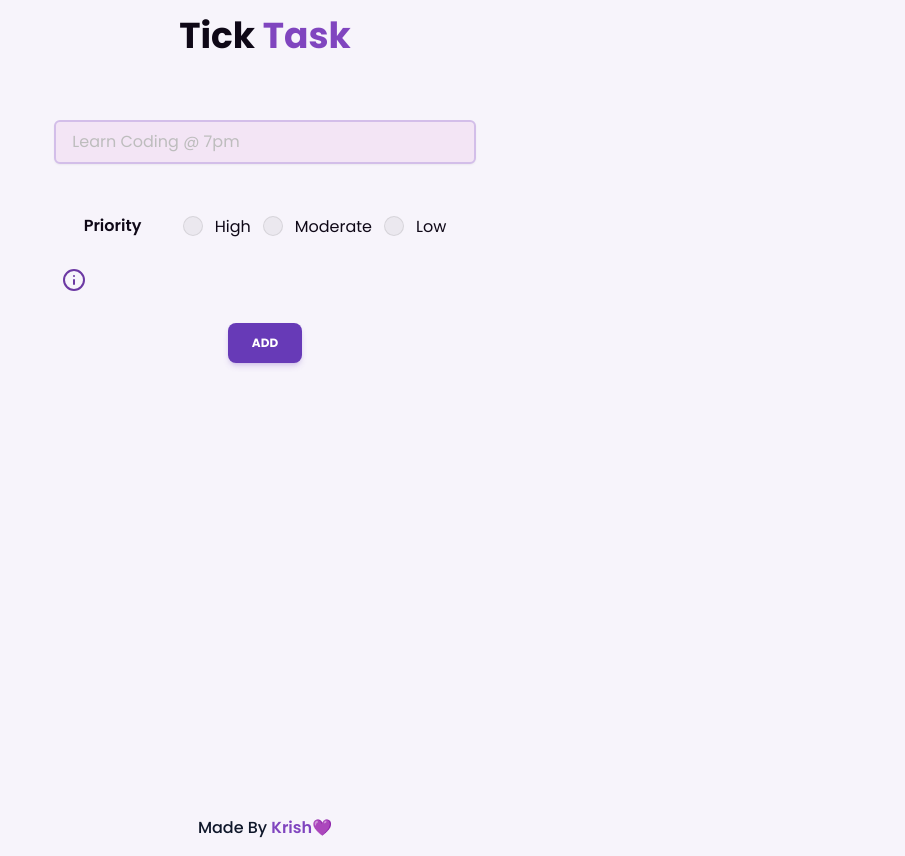
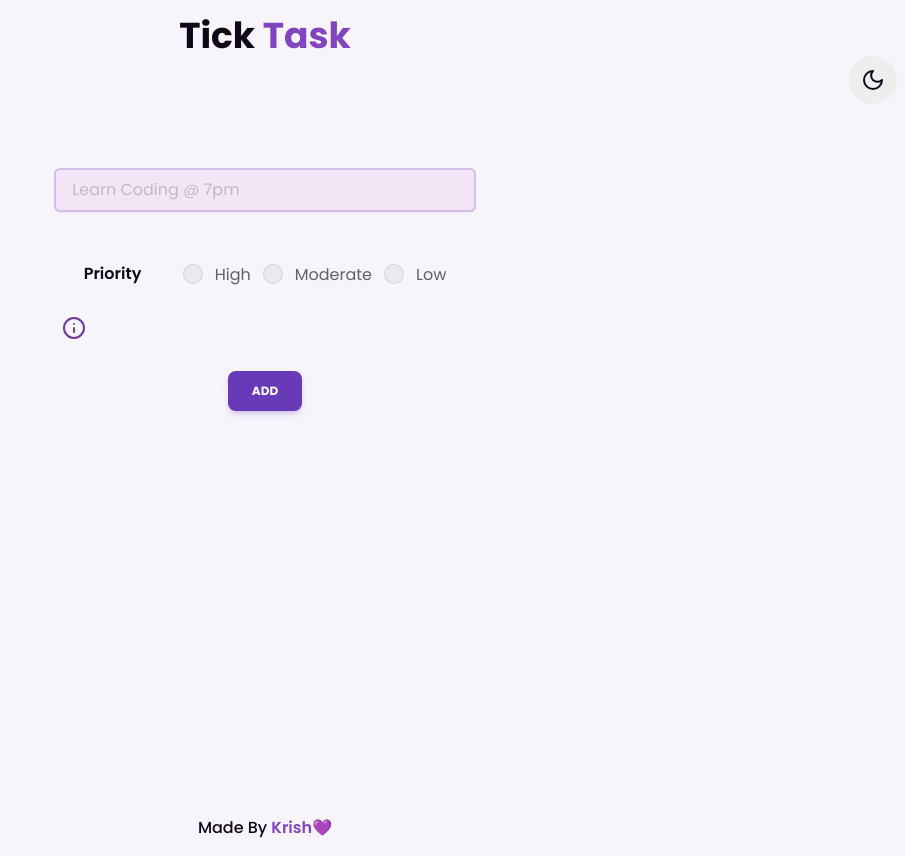
Before and after one commit to Krishrx/tick-task, a React (Vite) app: page / in a window 1280 px wide. Shown: the whole page, without its empty margins (375-1280 px from the left). Built offline with nearby package versions, Linux system fonts and the light colour scheme.

Commit message:
completed

```diff
--- a/src/App.jsx
+++ b/src/App.jsx
@@ -5,10 +5,10 @@ import { useSelector } from "react-redux"
 import TodoTask from "./components/TodoTask";
 import Footer from "./components/Footer";
 function App() {
-  const {showToast,typeOfToast,messageOnToast} = useSelector(state => state.toast);
+  const { showToast, typeOfToast, messageOnToast,isDark } = useSelector(state => state.toast);
   return (
       <>
-      <div className="bg-background text-text font-poppins w-full min-h-screen max-h-full">
+      <div className={`font-poppins w-full min-h-screen max-h-full ${isDark?'bg-darkBackground text-darkText':'bg-background text-text '}`}>
       <Header />
       <Notification showToast={showToast} typeOfToast={typeOfToast} messageOnToast={messageOnToast}/>
       <TaskFields />
--- a/src/components/Footer.jsx
+++ b/src/components/Footer.jsx
@@ -1,8 +1,9 @@
-
+import { useSelector } from "react-redux"
 function Footer() {
+    const isDark = useSelector((state) => state.toast.isDark);
   return (
-    <footer className='flex justify-center items-center px-2 py-4 gap-1 bg-background font-poppins'>
-        <h1 className='font-medium'>Made By <a href="https://github.com/Krishrx" className='text-primary font-semibold'>Krish</a>💜</h1>
+    <footer className={`flex justify-center items-center px-2 py-4 gap-1 font-poppins ${isDark?'bg-darkBackground text-darkText':'bg-background text-text'}`}>
+        <h1 className='font-medium'>Made By <a href="https://github.com/Krishrx" className={`font-semibold ${isDark?'text-primary':'text-primary'}`}>Krish</a>💜</h1>
     </footer>
   )
 }
--- a/src/components/Header.jsx
+++ b/src/components/Header.jsx
@@ -1,9 +1,28 @@
 import React from 'react'
+import { useDispatch, useSelector } from 'react-redux';
+import {Moon,Sun} from 'lucide-react'
+import { toggleTheme } from '../redux/toastSlice'
+import {Tooltip} from '@material-tailwind/react'
+
 function Header() {
   //console.log('from header');
+  const dispatch = useDispatch();
+  const isDark = useSelector((state) => state.toast.isDark);
   return (
-    <header className="flex justify-center items-center px-2 py-4">
-          <h1 className="font-bold text-4xl">Tick <span className="text-primary">Task</span></h1>
+    <header className="flex flex-col justify-center items-center px-2 py-4">
+          <h1></h1>
+          <h1 className="font-bold text-4xl">Tick <span className={`${isDark?'text-darkPrimary':'text-primary'}`}>Task</span></h1>
+          <Tooltip
+            content="Dark/Light Theme"
+            animate={{
+              mount: { scale: 1, y: 0 },
+              unmount: { scale: 0, y: 25 },
+            }} placement="left" className={`font-poppins ${isDark?'bg-white text-text':''}`}
+          >
+            <div className={`self-end cursor-pointer p-3 rounded-full ${isDark?'bg-gray-300 hover:bg-gray-200':'bg-gray-200 hover:bg-gray-300'}`} onClick={()=>dispatch(toggleTheme())}>
+                  {isDark?<Sun color="#eab308"/>:<Moon />}
+                </div>
+          </Tooltip>
     </header>
   )
 }
--- a/src/components/InfoAlert.jsx
+++ b/src/components/InfoAlert.jsx
@@ -22,7 +22,7 @@ function InfoAlert() {
                 <AlertDialogTitle><span className='font-poppins text-xl text-text'>Welcome to Tick <span className='text-primary'>Task</span>!</span></AlertDialogTitle>
                 <AlertDialogDescription>
                     <ul className='font-poppins flex flex-col px-3 list-disc justify-start items-start text-text '>
-                        <li className='list-none text-lg font-semibold text-text'>Quick Tips</li>
+                        <li className='list-none text-lg font-semibold'>Quick Tips</li>
                         <li>Priority field is optional.</li>
                         <li>By default all task priorities are set to High.</li>
                         <li>You can also press <q>Enter</q> key to add/edit task.</li>
--- a/src/components/TaskFields.jsx
+++ b/src/components/TaskFields.jsx
@@ -1,4 +1,4 @@
-import { Button, Radio, Typography } from '@material-tailwind/react';
+import { Button, Radio, Typography,Tooltip } from '@material-tailwind/react';
 import React,{ useState,useEffect } from 'react'
 import { useDispatch, useSelector } from 'react-redux';
 import { taskAdd,editTask,getBack } from '../redux/taskSlice';
@@ -14,6 +14,7 @@ function TaskFields() {
 
     const dispatch = useDispatch();
 
+    const isDark = useSelector((state) => state.toast.isDark);
     const onEdit = useSelector((state)=>state.task.onEdit);
     const editFields = useSelector((state)=>state.task.editTaskFields);
     useEffect(() => {
@@ -108,27 +109,32 @@ function TaskFields() {
     <section className="px-2 py-4 w-full space-y-4">
           <form className='flex flex-col justify-center items-center ' onSubmit={handleSubmit}>
           {/* Task Field */}
-          <input type="text" name='taskField' id='taskField' value={taskFields.taskField} className='bg-purple-50 w-8/12 rounded-md border-2 border-secondary focus:outline-primary  px-4 py-2 md:w-4/12 shadow-sm' onChange={handleChange} placeholder='Learn Coding @ 7pm' autoComplete="off"/>
+          <input type="text" name='taskField' id='taskField' value={taskFields.taskField} className={`w-8/12 rounded-md border-2 px-4 py-2 md:w-4/12 shadow-sm ${isDark?'border-darkSecondary focus:outline-darkPrimary bg-darkPrimary':'bg-purple-50  border-secondary focus:outline-primary '}`} onChange={handleChange} placeholder='Learn Coding @ 7pm' autoComplete="off"/>
 
           {/* Priority section */}
           <div className='w-8/12 flex justify-evenly items-center md:w-4/12  pt-10'>
               <h1 className='font-semibold'>Priority</h1>
 
             <div className='flex flex-col md:flex-row'>
-              <Radio name="priority" value="High" id="High" checked={taskFields.priority === "High"} onChange={handleChange} ripple={true} color='red' className="border-gray-900/10 bg-gray-900/5 p-0 transition-all hover:before:opacity-0" label={<Typography
-               className="font-normal text-text">High</Typography>}/>
+              <Radio name="priority" value="High" id="High" checked={taskFields.priority === "High"} onChange={handleChange} ripple={true} color='red' className={`p-0 transition-all hover:before:opacity-0 ${isDark?'border-gray-500 bg-gray-50':'border-gray-900/10 bg-gray-900/5'}`} label={<Typography
+               className="font-normal">High</Typography>}/>
 
-              <Radio name="priority" value="Moderate" id="Moderate" checked={taskFields.priority === "Moderate"} onChange={handleChange} ripple={true} color='amber'  className="border-gray-900/10 bg-gray-900/5 p-0 transition-all hover:before:opacity-0" label={<Typography
-              className="font-normal text-text">Moderate</Typography>}/>
+              <Radio name="priority" value="Moderate" id="Moderate" checked={taskFields.priority === "Moderate"} onChange={handleChange} ripple={true} color='amber'  className={`p-0 transition-all hover:before:opacity-0 ${isDark?'border-gray-500 bg-gray-50':'border-gray-900/10 bg-gray-900/5'}`} label={<Typography
+              className="font-normal">Moderate</Typography>}/>
 
-              <Radio name="priority" value="Low" id="Low" checked={taskFields.priority === "Low"} onChange={handleChange} ripple={true} color='green'  className="border-gray-900/10 bg-gray-900/5 p-0 transition-all hover:before:opacity-0" label={<Typography
-               className="font-normal text-text">Low</Typography>}/>
+              <Radio name="priority" value="Low" id="Low" checked={taskFields.priority === "Low"} onChange={handleChange} ripple={true} color='green'  className={`p-0 transition-all hover:before:opacity-0 ${isDark?'border-gray-500 bg-gray-50':'border-gray-900/10 bg-gray-900/5'}`} label={<Typography
+               className="font-normal ">Low</Typography>}/>
 
             </div>
           </div>
 
           <div className='w-8/12 px-2 py-2 md:w-4/12 md:pt-5 '>
-            <InfoAlert/>
+            <Tooltip className={`font-poppins ${isDark?'bg-white text-text':''}`} content="Tip" placement="top" animate={{
+              mount: { scale: 1, y: 0 },
+              unmount: { scale: 0, y: 25 },
+            }} >
+              <div className='w-fit'><InfoAlert/></div>
+            </Tooltip>
           </div>
 
           <div className='px-2 py-4'>
--- a/src/components/TodoTask.jsx
+++ b/src/components/TodoTask.jsx
@@ -10,6 +10,7 @@ function TodoTask() {
     //const taskCount = useSelector((state) => state.task.tasksCount);
     const toDoArray = useSelector((state) => state.task.tasks);
     const isOnEdit = useSelector((state) => state.task.onEdit);
+    const isDark = useSelector((state) => state.toast.isDark);
     const dispatch = useDispatch();
 
     const [open, setOpen] = useState(false);
@@ -69,7 +70,7 @@ function TodoTask() {
                     </div>
                 } color={checkColor} onChange={handleCheckedTask} checked={completed} className='cursor-pointer border-text' />
             </div>
-            <div className="self-end justify-self-end flex justify-between items-center gap-3 cursor-pointer">
+            <div className="self-end justify-self-end flex justify-between items-center gap-3 cursor-pointer text-text">
                 <Pencil onClick={handleEditClick} size={18} style={{ opacity: isOnEdit ? 0.5 : 1 }}  />
                 <Trash2 onClick={handleTaskDelete} size={18} style={{ opacity: isOnEdit ? 0.5 : 1 }} />
             </div>
--- a/src/redux/toastSlice.js
+++ b/src/redux/toastSlice.js
@@ -1,11 +1,13 @@
 import { createSlice } from "@reduxjs/toolkit";
+import { getThemeState } from '../utils/getThemeState';
 
 export const toastSlice = createSlice({
     name: 'toast',
     initialState: {
         showToast: false,
         typeOfToast: '',
-        messageOnToast:''
+        messageOnToast: '',
+        isDark: getThemeState(),
     },
     reducers: {
         handleToast: (state,action) => {
@@ -18,9 +20,13 @@ export const toastSlice = createSlice({
             state.showToast = false;
             state.typeOfToast = '';
             state.messageOnToast = '';
+        },
+        toggleTheme: (state) => {
+            state.isDark = !state.isDark;
+            localStorage.setItem('tickTaskDark', state.isDark+"");
         }
     }
 })
 
-export const { handleToast,clearToast } = toastSlice.actions;
+export const { handleToast, clearToast, toggleTheme } = toastSlice.actions;
 export default toastSlice.reducer;
--- /dev/null
+++ b/src/utils/getThemeState.js
@@ -0,0 +1,13 @@
+export const getThemeState = () => {
+    let themeState;
+    if (localStorage.getItem('tickTaskDark') !== null) {
+        const isDarkMode = localStorage.getItem('tickTaskDark') === 'true';
+        themeState = isDarkMode;
+    }
+    else {
+        localStorage.setItem('tickTaskDark', 'false');
+        themeState = false;
+    }
+
+    return themeState;
+}
--- a/tailwind.config.js
+++ b/tailwind.config.js
@@ -27,6 +27,11 @@ export default withMT({
         'primary': '#8045bf',
         'secondary': '#d3bee9',
         'accent': '#6c38a3',
+        'darkText': '#ebd0fb',
+        'darkBackground': '#030005',
+        'darkPrimary': '#c67bf4',
+        'darkSecondary': '#3a075a',
+        'darkAccent': '#ab3eef',
         border: "hsl(var(--border))",
         input: "hsl(var(--input))",
         ring: "hsl(var(--ring))",
```
